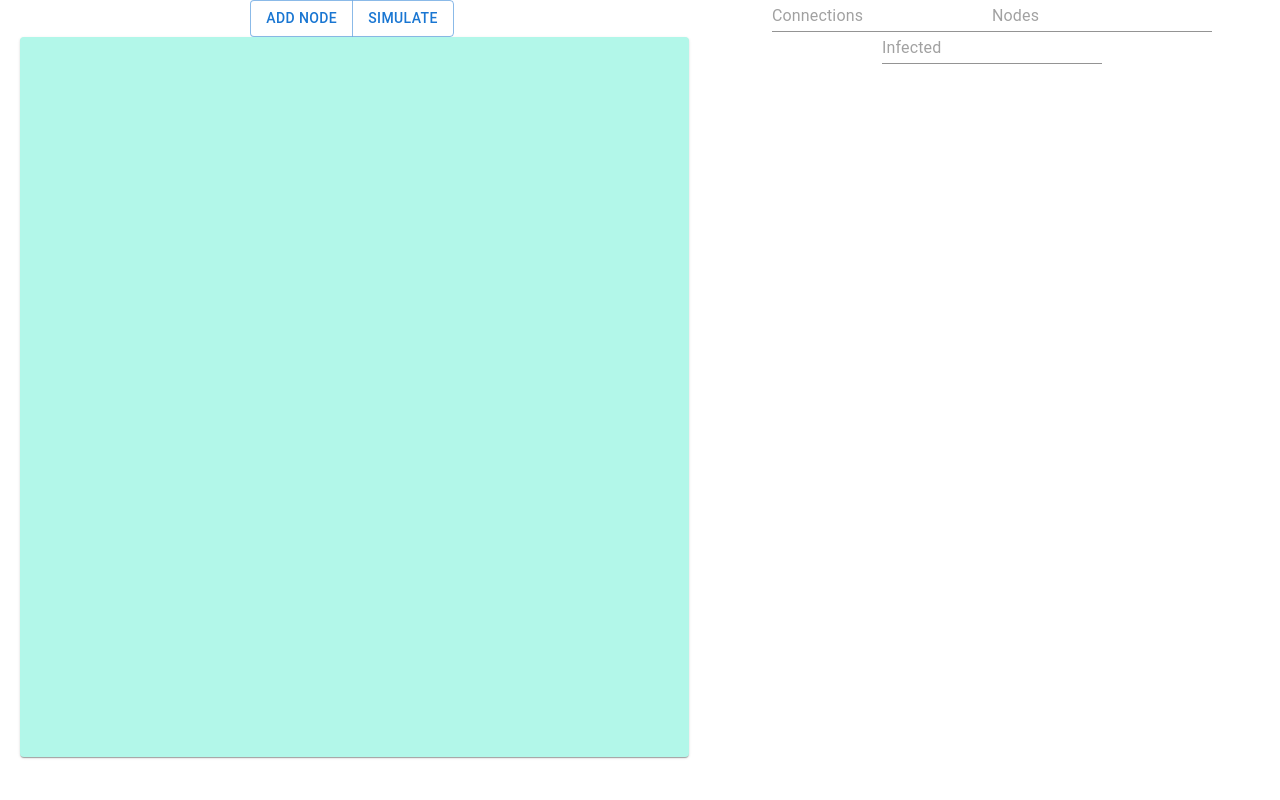
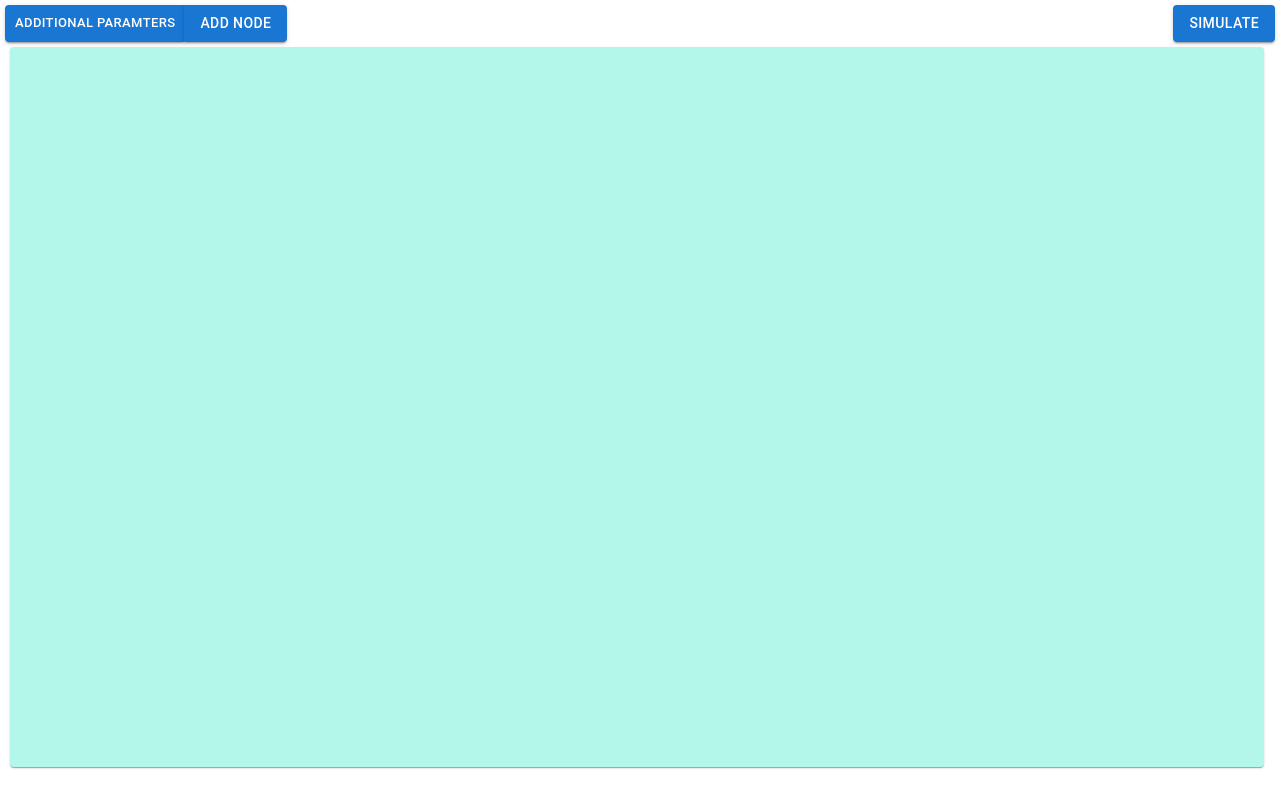
Before and after one commit to dannychen0830/CSDS_395, a React (Create React App) app in the folder frontend/: page / in a window 1280 px wide. Built offline with nearby package versions, Linux system fonts and the light colour scheme.

Commit message:
Redesign and play button (#11)

```diff
--- a/frontend/src/Components/Interactive/Canvas.js
+++ b/frontend/src/Components/Interactive/Canvas.js
@@ -1,6 +1,18 @@
 import Node from "./Node";
 import Connection from "./Connection";
-import { Button, ButtonGroup, Card, Paper } from "@mui/material";
+import {
+  Button,
+  ButtonGroup,
+  Card,
+  Box,
+  Typography,
+  Modal,
+  Input,
+  FormControl,
+  InputLabel,
+  Switch,
+  FormControlLabel,
+} from "@mui/material";
 import { useState, useCallback, useReducer, useRef } from "react";
 import ContextMenu from "./ContextMenu";
 import { useSelector, useDispatch } from "react-redux";
@@ -13,236 +25,26 @@ import {
 } from "../../store/reducers/network";
 import { setResult as setResultRedux } from "../../store/reducers/apiCall";
 import { useNavigate } from "react-router-dom";
-import axios from "axios"
 
-const convertNodesToInputFormat = (nodes) => {
-  let nodesOnly = [];
-  let infected = [];
-  let connections = [];
+import {
+  nodeReducer,
+  convertNodesToInputFormat,
+  apiCall,
+  parseTextParams,
+} from "./CanvasController";
 
-  nodes.forEach((node) => {
-    nodesOnly.push(node.name);
-    if (node.infected) {
-      infected.push(node.name);
-    }
-    node.connections.forEach((target) => connections.push([node.name, target]));
-  });
-  return { nodes: nodesOnly, infected: infected, connections: connections };
-};
-
-function shuffle(array) {
-  return array.sort(() => Math.random() - 0.5);
-}
-
-async function fetchSimulationCall({ nodes, connections, infected }) {
-  // TODO: Actually fetch the api when the api is up
-  // Fake data look like [3,1,2]: 0.46, [2,1,3]: 0.3, [1,2,3]: 0.23 }
-  let hmap = new Map();
-  let permu = infected;
-  for (let i = 0; i < 100; i++) {
-    permu = shuffle(infected);
-
-    if (hmap[permu] != undefined) {
-      hmap[permu] = hmap[permu] + 1;
-    } else {
-      hmap[permu] = 1;
-    }
-  }
-  let result = [];
-  for (const [k, v] of Object.entries(hmap)) {
-    result.push({ sequence: k, probability: v / 100 });
-  }
-  return result.sort((a, b) => b.probability - a.probability);
-}
-
-
-// API call
-async function apiCall({nodes, connections, infected}) {
-
-  let body = {"nodes": nodes, "connections": connections, "infected": infected};
-  let promise = axios({
-    method: 'post',
-    url: 'http://localhost:5000/',
-    data: body
-  }).then((response) => response.data);
-
-  return promise;
-}
-
-
-const createNode = (nextName, width, height) => {
-  let newNode = {
-    name: nextName,
-    infected: false,
-    connections: [],
-    top: Math.floor(Math.random() * height),
-    left: Math.floor(Math.random() * width),
-    focused: false,
-  };
-  return newNode;
-};
-
-const toggleInfectNode = (nodes, index) => {
-  nodes = nodes.map((node, id) => {
-    if (index === id) {
-      return { ...node, infected: !node.infected };
-    } else return node;
-  });
-  return nodes;
-};
-
-const deleteNode = (nodes, deleteIndex) => {
-  nodes = nodes.filter((node, index) => {
-    return index !== deleteIndex;
-  });
-  return nodes.map((node, index) => {
-    return {
-      ...node,
-      connections: node.connections.filter((c, cIndex) => c !== deleteIndex),
-    };
-  });
-};
-
-const moveNode = (nodes, index, event, canvas) => {
-  const { left, top } = getRelativePosition(event, canvas);
-  nodes[index] = { ...nodes[index], left: left, top: top };
-  return nodes;
-};
-
-const createConnection = (nodes, indexA, indexB) => {
-  if (
-    nodes[indexA].connections.find((item) => item === indexB) !== undefined ||
-    nodes[indexB].connections.find((item) => item === indexA) !== undefined
-  ) {
-    return nodes;
-  }
-  return nodes.map((node, index) => {
-    if (index === indexA) {
-      return { ...node, connections: [...node.connections, indexB] };
-    } else {
-      return node;
-    }
-  });
-};
-
-const getRelativePosition = (event, canvas) => {
-  const left = event.pageX - canvas.offsetLeft;
-  const top = event.pageY - canvas.offsetTop;
-  return { left: left, top: top };
-};
-
-const getNextName = (nodes) => {
-  let name = 0;
-  while (name < nodes.length) {
-    let flag = false;
-    nodes.forEach((node) => {
-      if (name == node.name) {
-        flag = true;
-      }
-    });
-    if (flag) {
-      name += 1;
-    } else {
-      break;
-    }
-  }
-  return name;
-};
-
-const nodeReducer = (state, action) => {
-  let newState;
-  console.log(action);
-  switch (action.type) {
-    case "addNode":
-      const newNode = createNode(state.nextName, action.width, action.height);
-      let nextNodes = [...state.nodes, newNode];
-      newState = {
-        ...state,
-        nodes: nextNodes,
-        nextName: getNextName(nextNodes),
-      };
-      break;
-    case "focusNode":
-      newState = { ...state, focusedIndex: action.index };
-      break;
-    case "unfocusNode":
-      newState = {
-        ...state,
-        focusedIndex: null,
-      };
-      break;
-    case "moveNode":
-      newState = {
-        ...state,
-        nodes: moveNode(state.nodes, action.index, action.event, action.canvas),
-      };
-      break;
-    case "openContextMenu":
-      newState = {
-        ...state,
-        contextMenuIndex: action.index,
-      };
-      break;
-    case "closeContextMenu":
-      newState = {
-        ...state,
-        contextMenuIndex: null,
-      };
-      break;
-    case "toggleInfect":
-      newState = {
-        ...state,
-        nodes: toggleInfectNode(state.nodes, action.index),
-      };
-      break;
-    case "createConnectionDrag":
-      newState = {
-        ...state,
-        creatingConnectionIndex: action.index,
-        mouseCursorLocation: {
-          left: state.nodes[action.index].left,
-          top: state.nodes[action.index].top,
-        },
-      };
-      break;
-    case "dragConnection":
-      newState = {
-        ...state,
-        mouseCursorLocation: getRelativePosition(action.event, action.canvas),
-      };
-      break;
-    case "createConnection":
-      if (state.creatingConnectionIndex !== null) {
-        newState = {
-          ...state,
-          nodes: createConnection(
-            state.nodes,
-            state.creatingConnectionIndex,
-            action.index
-          ),
-        };
-      }
-      break;
-    case "cancelConnectionDrag":
-      newState = {
-        ...state,
-        creatingConnectionIndex: null,
-        mouseCursorLocation: null,
-      };
-      break;
-    case "deleteNode":
-      let newNodes = deleteNode(state.nodes, action.index);
-      newState = {
-        ...state,
-        nodes: newNodes,
-        nextName: getNextName(newNodes),
-      };
-      break;
-    default:
-      newState = state;
-  }
-  console.log(newState);
-  return newState;
+const modalStyle = {
+  position: "absolute",
+  top: "50%",
+  left: "50%",
+  transform: "translate(-50%, -50%)",
+  width: 400,
+  bgcolor: "background.paper",
+  border: "2px solid #000",
+  boxShadow: 24,
+  p: 4,
+  display: "flex",
+  flexDirection: "column",
 };
 
 function Canvas() {
@@ -258,13 +60,109 @@ function Canvas() {
     creatingConnectionIndex: null,
     mouseCursorLocation: null,
     nextName: 0,
+    isNoisy: false,
+    numSample: "300",
+    lag: "3",
+    p: "0.13",
+    burnIn: "0.1",
+    modalOpen: false,
   };
   const [state, dispatch] = useReducer(nodeReducer, initialState);
   const navigate = useNavigate();
   return (
     <>
-      <ButtonGroup>
+      <Modal
+        open={state.modalOpen}
+        onClose={() => dispatch({ type: "closeModal" })}
+        aria-labelledby="modal-modal-title"
+        aria-describedby="modal-modal-description"
+      >
+        <Box sx={modalStyle}>
+          <Typography id="modal-modal-title" variant="h6" component="h2">
+            Additional Parameters for simulation
+          </Typography>
+          <FormControl variant="standard">
+            <InputLabel htmlFor="component-simple">
+              Number of Samples
+            </InputLabel>
+            <Input
+              id="component-simple"
+              value={state.numSample}
+              onChange={(event) =>
+                dispatch({
+                  type: "updateNumSample",
+                  numSample: event.target.value,
+                })
+              }
+            />
+          </FormControl>
+          <FormControlLabel
+            control={
+              <Switch
+                checked={state.isNoisy}
+                onChange={() => dispatch({ type: "toggleNoise" })}
+              />
+            }
+            label="Is Noisy"
+          />
+          <FormControl variant="standard">
+            <InputLabel htmlFor="component-simple">Lag</InputLabel>
+            <Input
+              id="component-simple"
+              value={state.lag}
+              onChange={(event) =>
+                dispatch({
+                  type: "updateLag",
+                  lag: event.target.value,
+                })
+              }
+            />
+          </FormControl>
+          <FormControl variant="standard">
+            <InputLabel htmlFor="component-simple">p value</InputLabel>
+            <Input
+              id="component-simple"
+              value={state.p}
+              onChange={(event) =>
+                dispatch({
+                  type: "updateP",
+                  p: event.target.value,
+                })
+              }
+            />
+          </FormControl>
+          <FormControl variant="standard">
+            <InputLabel htmlFor="component-simple">Burn in</InputLabel>
+            <Input
+              id="component-simple"
+              value={state.burnIn}
+              onChange={(event) =>
+                dispatch({
+                  type: "updateBurnIn",
+                  burnIn: event.target.value,
+                })
+              }
+            />
+          </FormControl>
+        </Box>
+      </Modal>
+      <div
+        style={{
+          display: "flex",
+          flexDirection: "row",
+          justifyContent: "space-between",
+        }}
+      >
+        <ButtonGroup style={{ margin: "5px" }}>
           <Button
+            variant="contained"
+            size="small"
+            onClick={() => dispatch({ type: "openModal" })}
+          >
+            Additional Paramters
+          </Button>
+          <Button
+            variant="contained"
             onClick={(event) => {
               console.log("clicked");
               dispatch({
@@ -276,9 +174,25 @@ function Canvas() {
           >
             Add node
           </Button>
+        </ButtonGroup>
         <Button
+          style={{ margin: "5px" }}
+          variant="contained"
           onClick={async function ano() {
             let inputFormated = convertNodesToInputFormat(state.nodes);
+            const { numSample, lag, p, burnIn } = parseTextParams(
+              state.numSample,
+              state.lag,
+              state.p,
+              state.burnIn
+            );
+            inputFormated = {
+              ...inputFormated,
+              numSample: numSample,
+              lag: lag,
+              p: p,
+              burnIn: burnIn,
+            };
             let result = await apiCall(inputFormated);
             dispatchRedux(setNodesNetworkRedux(state.nodes));
             dispatchRedux(setResultRedux(result));
@@ -287,15 +201,15 @@ function Canvas() {
         >
           Simulate
         </Button>
-      </ButtonGroup>
+      </div>
 
       <Card
         ref={canvas}
         style={{
-          marginLeft: "20px",
+          margin: "0 10px",
           background: "#b2f7e9",
           height: "90%",
-          width: "95%",
+          width: "98%",
           position: "relative",
         }}
         onClick={(event) => {
--- /dev/null
+++ b/frontend/src/Components/Interactive/CanvasController.js
@@ -0,0 +1,283 @@
+import axios from "axios";
+
+export const convertNodesToInputFormat = (nodes) => {
+  let nodesOnly = [];
+  let infected = [];
+  let connections = [];
+
+  nodes.forEach((node) => {
+    nodesOnly.push(node.name);
+    if (node.infected) {
+      infected.push(node.name);
+    }
+    node.connections.forEach((target) => connections.push([node.name, target]));
+  });
+  return { nodes: nodesOnly, infected: infected, connections: connections };
+};
+
+function shuffle(array) {
+  return array.sort(() => Math.random() - 0.5);
+}
+
+export async function fetchSimulationCall({ nodes, connections, infected }) {
+  // TODO: Actually fetch the api when the api is up
+  // Fake data look like [3,1,2]: 0.46, [2,1,3]: 0.3, [1,2,3]: 0.23 }
+  let hmap = new Map();
+  let permu = infected;
+  for (let i = 0; i < 100; i++) {
+    permu = shuffle(infected);
+
+    if (hmap[permu] != undefined) {
+      hmap[permu] = hmap[permu] + 1;
+    } else {
+      hmap[permu] = 1;
+    }
+  }
+  let result = [];
+  for (const [k, v] of Object.entries(hmap)) {
+    result.push({ sequence: k, probability: v / 100 });
+  }
+  return result.sort((a, b) => b.probability - a.probability);
+}
+
+// API call
+export async function apiCall({ nodes, connections, infected }) {
+  let body = { nodes: nodes, connections: connections, infected: infected };
+  let promise = axios({
+    method: "post",
+    url: "http://localhost:5000/",
+    data: body,
+  }).then((response) => response.data);
+
+  return promise;
+}
+
+export function parseTextParams(numSample, lag, p, burnIn) {
+  let parsedNumSample = parseInt(numSample);
+  let parsedLag = parseFloat(lag);
+  let parsedP = parseFloat(p);
+  let parsedBurnIn = parseFloat(burnIn);
+  return {
+    numSample: parsedNumSample,
+    lag: parsedLag,
+    p: parsedP,
+    burnIn: parsedBurnIn,
+  };
+}
+
+export const createNode = (nextName, width, height) => {
+  let newNode = {
+    name: nextName,
+    infected: false,
+    connections: [],
+    top: Math.floor(Math.random() * height),
+    left: Math.floor(Math.random() * width),
+    focused: false,
+  };
+  return newNode;
+};
+
+export const toggleInfectNode = (nodes, index) => {
+  nodes = nodes.map((node, id) => {
+    if (index === id) {
+      return { ...node, infected: !node.infected };
+    } else return node;
+  });
+  return nodes;
+};
+
+export const deleteNode = (nodes, deleteIndex) => {
+  nodes = nodes.filter((node, index) => {
+    return index !== deleteIndex;
+  });
+  return nodes.map((node, index) => {
+    return {
+      ...node,
+      connections: node.connections.filter((c, cIndex) => c !== deleteIndex),
+    };
+  });
+};
+
+export const moveNode = (nodes, index, event, canvas) => {
+  const { left, top } = getRelativePosition(event, canvas);
+  nodes[index] = { ...nodes[index], left: left, top: top };
+  return nodes;
+};
+
+export const createConnection = (nodes, indexA, indexB) => {
+  if (
+    nodes[indexA].connections.find((item) => item === indexB) !== undefined ||
+    nodes[indexB].connections.find((item) => item === indexA) !== undefined
+  ) {
+    return nodes;
+  }
+  return nodes.map((node, index) => {
+    if (index === indexA) {
+      return { ...node, connections: [...node.connections, indexB] };
+    } else {
+      return node;
+    }
+  });
+};
+
+export const getRelativePosition = (event, canvas) => {
+  const left = event.pageX - canvas.offsetLeft;
+  const top = event.pageY - canvas.offsetTop;
+  return { left: left, top: top };
+};
+
+export const getNextName = (nodes) => {
+  let name = 0;
+  while (name < nodes.length) {
+    let flag = false;
+    nodes.forEach((node) => {
+      if (name == node.name) {
+        flag = true;
+      }
+    });
+    if (flag) {
+      name += 1;
+    } else {
+      break;
+    }
+  }
+  return name;
+};
+
+export const nodeReducer = (state, action) => {
+  let newState;
+  console.log(action);
+  switch (action.type) {
+    case "addNode":
+      const newNode = createNode(state.nextName, action.width, action.height);
+      let nextNodes = [...state.nodes, newNode];
+      newState = {
+        ...state,
+        nodes: nextNodes,
+        nextName: getNextName(nextNodes),
+      };
+      break;
+    case "focusNode":
+      newState = { ...state, focusedIndex: action.index };
+      break;
+    case "unfocusNode":
+      newState = {
+        ...state,
+        focusedIndex: null,
+      };
+      break;
+    case "moveNode":
+      newState = {
+        ...state,
+        nodes: moveNode(state.nodes, action.index, action.event, action.canvas),
+      };
+      break;
+    case "openContextMenu":
+      newState = {
+        ...state,
+        contextMenuIndex: action.index,
+      };
+      break;
+    case "closeContextMenu":
+      newState = {
+        ...state,
+        contextMenuIndex: null,
+      };
+      break;
+    case "toggleInfect":
+      newState = {
+        ...state,
+        nodes: toggleInfectNode(state.nodes, action.index),
+      };
+      break;
+    case "createConnectionDrag":
+      newState = {
+        ...state,
+        creatingConnectionIndex: action.index,
+        mouseCursorLocation: {
+          left: state.nodes[action.index].left,
+          top: state.nodes[action.index].top,
+        },
+      };
+      break;
+    case "dragConnection":
+      newState = {
+        ...state,
+        mouseCursorLocation: getRelativePosition(action.event, action.canvas),
+      };
+      break;
+    case "createConnection":
+      if (state.creatingConnectionIndex !== null) {
+        newState = {
+          ...state,
+          nodes: createConnection(
+            state.nodes,
+            state.creatingConnectionIndex,
+            action.index
+          ),
+        };
+      }
+      break;
+    case "cancelConnectionDrag":
+      newState = {
+        ...state,
+        creatingConnectionIndex: null,
+        mouseCursorLocation: null,
+      };
+      break;
+    case "deleteNode":
+      let newNodes = deleteNode(state.nodes, action.index);
+      newState = {
+        ...state,
+        nodes: newNodes,
+        nextName: getNextName(newNodes),
+      };
+      break;
+    case "toggleNoise":
+      newState = {
+        ...state,
+        isNoisy: !state.isNoisy,
+      };
+      break;
+    case "updateNumSample":
+      newState = {
+        ...state,
+        numSample: action.numSample,
+      };
+      break;
+    case "updateLag":
+      newState = {
+        ...state,
+        lag: action.lag,
+      };
+      break;
+    case "updateP":
+      newState = {
+        ...state,
+        p: action.p,
+      };
+      break;
+    case "updateBurnIn":
+      newState = {
+        ...state,
+        burnIn: action.burnIn,
+      };
+      break;
+    case "openModal":
+      newState = {
+        ...state,
+        modalOpen: true,
+      };
+      break;
+    case "closeModal":
+      newState = {
+        ...state,
+        modalOpen: false,
+      };
+      break;
+    default:
+      newState = state;
+  }
+  console.log(newState);
+  return newState;
+};
--- a/frontend/src/Components/Result/ResultCanvas.js
+++ b/frontend/src/Components/Result/ResultCanvas.js
@@ -104,6 +104,7 @@ const ResultCanvas = ({ result }) => {
     mouseCursorLocation: null,
     sequence: result.sequence,
     currentIndex: 0, //TODO: Refactor for continuous
+    isPlaying: false,
   };
   const nodeReducer = (state, action) => {
     let newState;
@@ -198,22 +199,56 @@ const ResultCanvas = ({ result }) => {
       case "decreaseTime":
         newState = decreaseTime(state);
         break;
+      case "playOn":
+        newState = {
+          ...state,
+          isPlaying: true,
+        };
+        break;
+      case "playOff":
+        newState = {
+          ...state,
+          isPlaying: false,
+        };
+        break;
       default:
         newState = state;
     }
     console.log(newState);
     return newState;
   };
+
   const [state, dispatch] = useReducer(nodeReducer, initialState);
+
+  const recursivelyPlay = (currentIndex, maxIndex) => {
+    if (currentIndex < maxIndex - 1) {
+      setTimeout(() => {
+        dispatch({ type: "increaseTime" });
+        recursivelyPlay(currentIndex + 1, maxIndex);
+      }, 500);
+    } else {
+      dispatch({ type: "playOff" });
+    }
+  };
+
+  const playSimulation = (state) => {
+    dispatch({ type: "playOn" });
+    let currentIndex = state.currentIndex;
+    const maxIndex = state.sequence.length;
+    recursivelyPlay(currentIndex, maxIndex);
+  };
+
   return (
     <>
       <Card
         ref={canvas}
         style={{
+          marginTop: "20px",
+          marginRight: "30px",
           marginLeft: "20px",
           background: "#b2f7e9",
-          height: "600px",
-          width: "800px",
+          height: "90%",
+          width: "100%",
           position: "relative",
         }}
         onMouseUp={(event) => {
@@ -266,11 +301,23 @@ const ResultCanvas = ({ result }) => {
         })}
       </Card>
       <ButtonGroup>
-        <Button onClick={() => dispatch({ type: "decreaseTime" })}>
+        <Button
+          onClick={() => dispatch({ type: "decreaseTime" })}
+          disabled={state.isPlaying}
+        >
           {"<"}
         </Button>
-        <Button>Play</Button>
-        <Button onClick={() => dispatch({ type: "increaseTime" })}>
+        <Button
+          onClick={() => {
+            playSimulation(state);
+          }}
+        >
+          Play
+        </Button>
+        <Button
+          onClick={() => dispatch({ type: "increaseTime" })}
+          disabled={state.isPlaying}
+        >
           {">"}
         </Button>
       </ButtonGroup>
--- a/frontend/src/Pages/InputPage.js
+++ b/frontend/src/Pages/InputPage.js
@@ -11,13 +11,12 @@ const InputPage = (props) => {
         width: "100vw",
         height: "100vh",
         display: "flex",
+        alignItems: "center",
+        flexDirection: "column",
       }}
     >
-      <div style={{ width: "55vw", height: "100vh" }}>
+      <div style={{ width: "100vw", height: "100vh" }}>
         <InteractiveInput></InteractiveInput>
-      </div>
-      <div style={{ width: "45vw", height: "100vh" }}>
-        <TextInput></TextInput>
       </div>
     </div>
   );
```
Also changed, not shown: 1 other file (tests, documents, lock files or other folders). Lines whose indentation alone changed are shown as unchanged.
